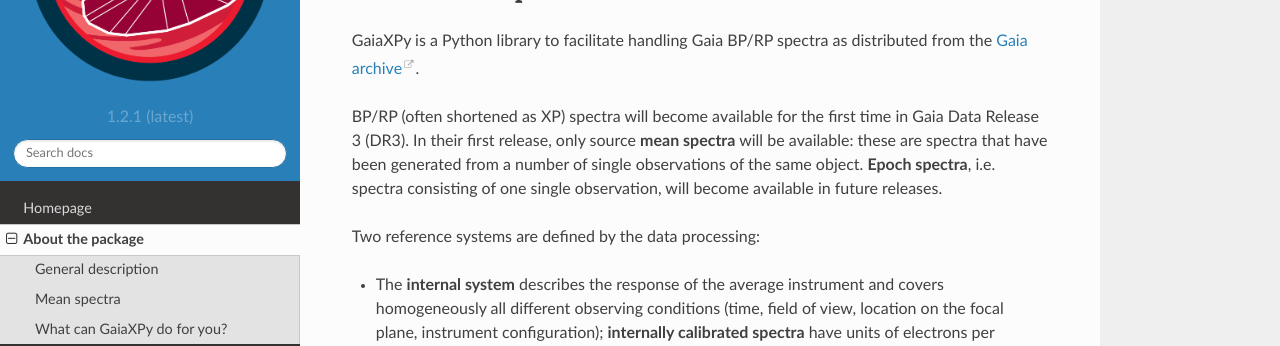
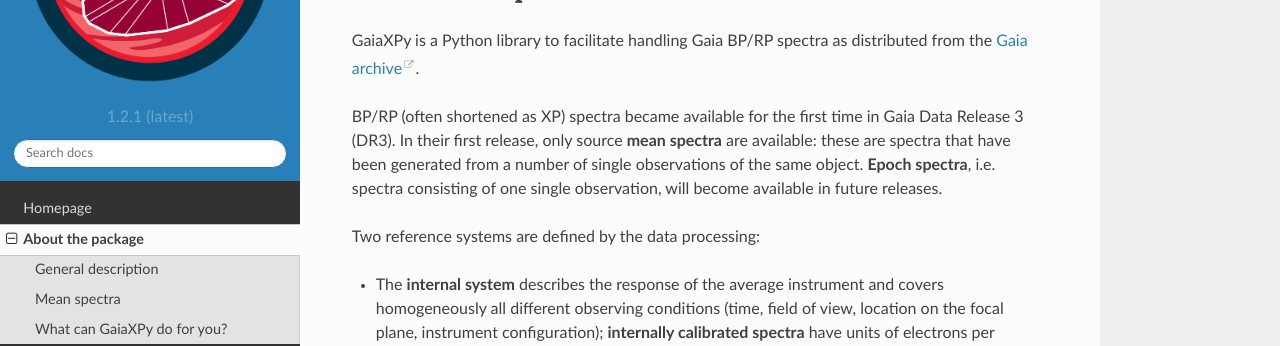
Before and after one commit to gaia-dpci/GaiaXPy, a Sphinx documentation site: the page built from docs/source/description.rst, in a window 1280 px wide and 900 px high. Shown: the part 187-533 px from the top of the window. Built offline with Sphinx 7.4.7 and the Read the Docs theme 2.0.0, drawn with Linux system fonts in a browser that asks for light colours; formulas are drawn with MathJax 3.

Commit message:
Change sentences tense

```diff
--- a/docs/source/description.rst
+++ b/docs/source/description.rst
@@ -6,8 +6,8 @@
 
 GaiaXPy is a Python library to facilitate handling Gaia BP/RP spectra as distributed from the `Gaia archive <https://gea.esac.esa.int/archive/>`_.
 
-BP/RP (often shortened as XP) spectra will become available for the first time in Gaia Data Release 3 (DR3).
-In their first release, only source **mean spectra** will be available: these are spectra that have been generated from a number of single observations of the same object. **Epoch spectra**, i.e. spectra consisting of one single observation, will become available in future releases.
+BP/RP (often shortened as XP) spectra became available for the first time in Gaia Data Release 3 (DR3).
+In their first release, only source **mean spectra** are available: these are spectra that have been generated from a number of single observations of the same object. **Epoch spectra**, i.e. spectra consisting of one single observation, will become available in future releases.
 
 Two reference systems are defined by the data processing:
 
```
